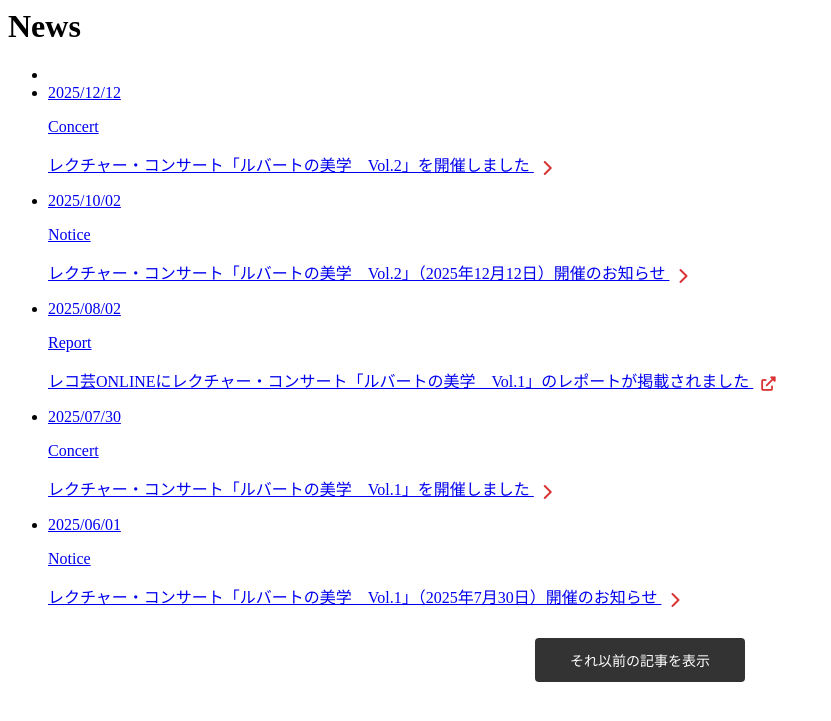
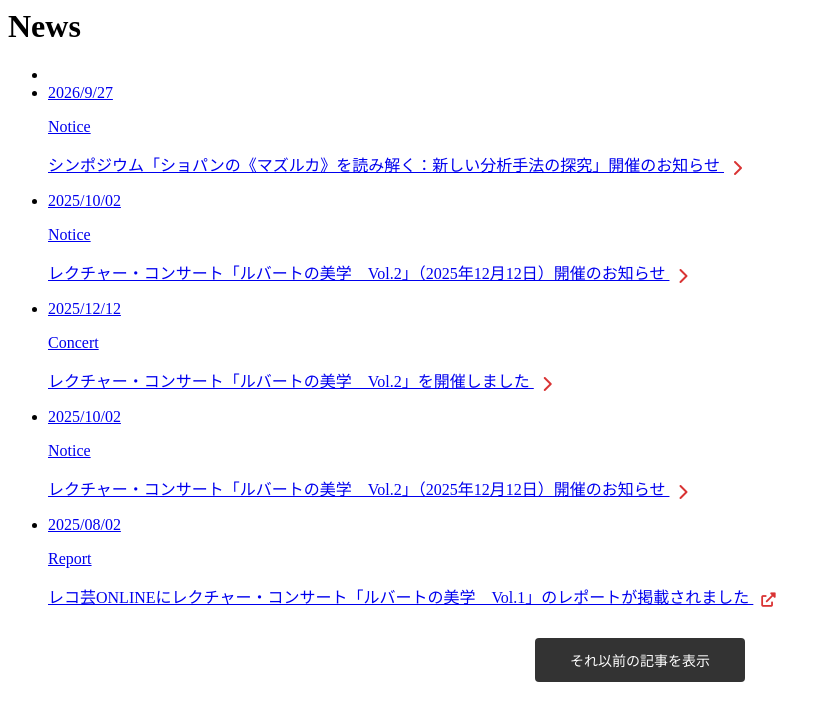
Before and after one commit to akikowashino/akikowashino.github.io, a Jekyll site: the page news.html, which Jekyll copies as it is, in a window 1280 px wide. Shown: the top 721 px of the page, without its empty margins (0-831 px from the left). Built offline with Jekyll 4.4.1, drawn with Linux system fonts in a browser that asks for light colours.

Commit message:
Update news.html

```diff
--- a/news.html
+++ b/news.html
@@ -61,6 +61,25 @@
 <ul class="msr_newslist01" id="news-list">
   <!-- 最初の空行（必要なければ削除してください） -->
   <li></li>
+
+ <li>
+    <a href="https://www.musicology.jp/event/894/" target="_blank">
+      <div><time datetime="2026-9-27">2026/9/27</time><p class="cat01">Notice</p></div>
+      <p>シンポジウム「ショパンの《マズルカ》を読み解く：新しい分析手法の探究」開催のお知らせ
+      <i class="fas fa-chevron-right internal-icon-font"></i> <!-- 内部ページ用アイコン -->
+      </p>
+    </a>
+  </li>
+
+  <li>
+    <a href="/lecture-concert-2025#vol2" target="_blank">
+      <div><time datetime="2025-10-02">2025/10/02</time><p class="cat01">Notice</p></div>
+      <p>レクチャー・コンサート「ルバートの美学　Vol.2」（2025年12月12日）開催のお知らせ
+      <i class="fas fa-chevron-right internal-icon-font"></i> <!-- 内部ページ用アイコン -->
+      </p>
+    </a>
+  </li>
+
 
   <li>
     <a href="/lecture-concert-2025#vol2" target="_blank">
```
